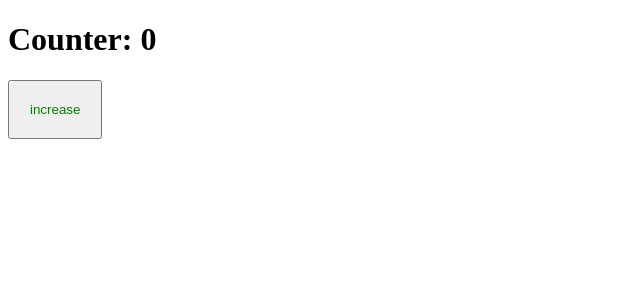
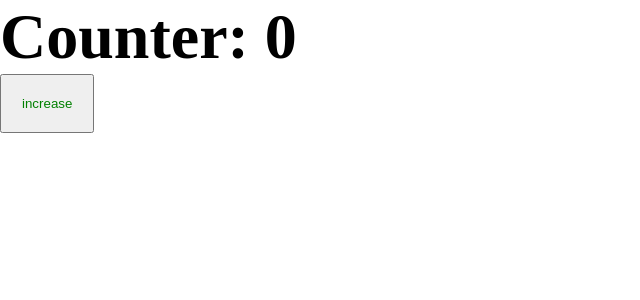
Before and after one commit to Mezin24/production-project, a React app: page / in a window 1280 px wide. Shown: the top 300 px of the page, without its empty margins (0-640 px from the left). Built offline with nearby package versions, Linux system fonts and the light colour scheme.

Commit message:
5. Add css modules

```diff
--- /dev/null
+++ b/src/App.tsx
@@ -0,0 +1,11 @@
+import Counter from "./components/Counter"
+import './index.scss'
+
+const App = () => {
+  return (
+    <div className="app">
+      <Counter/>
+    </div>
+  )
+}
+export default App
--- a/src/components/Counter.tsx
+++ b/src/components/Counter.tsx
@@ -1,5 +1,5 @@
 import { useState } from "react";
-import './Counter.scss'
+import classes from './Counter.module.scss'
 
 const Counter = () => {
   const [counter, setCounter] = useState(0);
@@ -9,7 +9,7 @@
   return (
     <div>
       <h1>Counter: {counter}</h1>
-      <button onClick={increase} className="btn">increase</button>
+      <button onClick={increase} className={classes.btn}>increase</button>
     </div>
   )
 }
--- /dev/null
+++ b/src/index.scss
@@ -0,0 +1,9 @@
+*{
+  padding: 0;
+  margin: 0;
+  box-sizing: border-box;
+}
+
+.app {
+  font-size: 2rem;
+}
--- a/src/index.tsx
+++ b/src/index.tsx
@@ -1,4 +1,4 @@
 import { render } from "react-dom";
-import Counter from "./components/Counter";
+import App from "./App";
 
-render(<Counter/>, document.getElementById('app'))
+render(<App/>, document.getElementById('app'))
--- a/tsconfig.json
+++ b/tsconfig.json
@@ -8,7 +8,8 @@
     "allowJs": true,
     "moduleResolution": "node",
     "esModuleInterop": true,
-    "allowSyntheticDefaultImports": true
+    "allowSyntheticDefaultImports": true,
+    "plugins": [{ "name": "typescript-plugin-css-modules" }]
   },
   "ts-node": {
     "compilerOptions": {
```
Also changed, not shown: package.json (+5 -3 lines), src/global.d.ts (added, +7 -0 lines), src/components/Counter.module.scss (renamed from src/components/Counter.scss), 4 other files (tests, documents, lock files or other folders).
